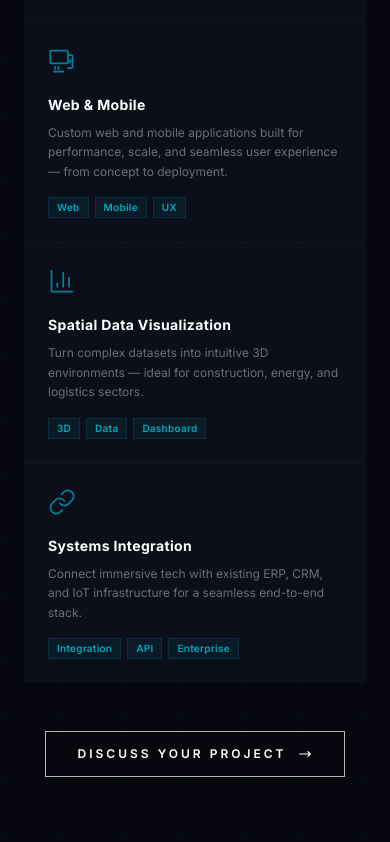
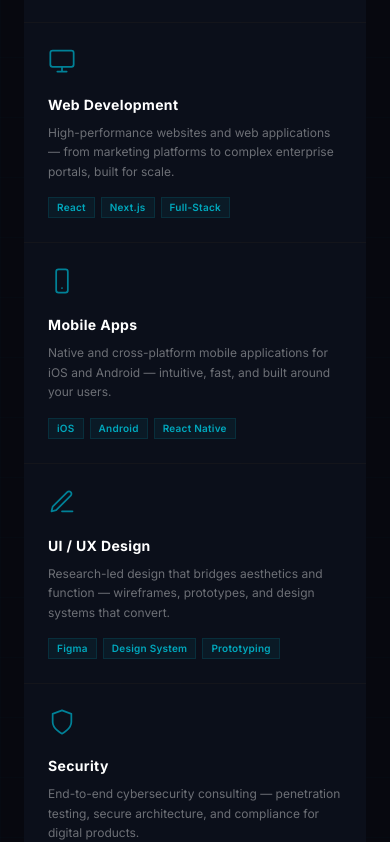
Before and after one commit to Marwanelh/neorealiti-website, a Next.js app: page / in a window 390 px wide. Shown: the part 5144-5986 px from the top of the page. Built offline with nearby package versions, Linux system fonts and the light colour scheme.

Commit message:
Expand Web & Mobile into 4 dedicated service cards
- Web Development (React, Next.js, Full-Stack)
- Mobile Apps (iOS, Android, React Native)
- UI / UX Design (Figma, Design System, Prototyping)
- Security (Cybersecurity, Compliance, Audit)

```diff
--- a/components/neo/NeoServices.tsx
+++ b/components/neo/NeoServices.tsx
@@ -55,12 +55,42 @@ const services = [
   {
     icon: (
       <svg viewBox="0 0 24 24" fill="none" stroke="currentColor" strokeWidth="1.5" strokeLinecap="round" strokeLinejoin="round">
-        <rect x="2" y="3" width="15" height="11" rx="1" /><path d="M17 7h3a1 1 0 0 1 1 1v9a1 1 0 0 1-1 1h-3" /><path d="M6 17v2m3-2v2m-4 2h8" /><line x1="19" y1="11" x2="19" y2="13" />
+        <rect x="2" y="3" width="20" height="14" rx="2" /><path d="M8 21h8m-4-4v4" />
       </svg>
     ),
-    title: 'Web & Mobile',
-    desc: 'Custom web and mobile applications built for performance, scale, and seamless user experience — from concept to deployment.',
-    tags: ['Web', 'Mobile', 'UX'],
+    title: 'Web Development',
+    desc: 'High-performance websites and web applications — from marketing platforms to complex enterprise portals, built for scale.',
+    tags: ['React', 'Next.js', 'Full-Stack'],
+  },
+  {
+    icon: (
+      <svg viewBox="0 0 24 24" fill="none" stroke="currentColor" strokeWidth="1.5" strokeLinecap="round" strokeLinejoin="round">
+        <rect x="7" y="2" width="10" height="20" rx="2" /><line x1="12" y1="18" x2="12" y2="18.01" />
+      </svg>
+    ),
+    title: 'Mobile Apps',
+    desc: 'Native and cross-platform mobile applications for iOS and Android — intuitive, fast, and built around your users.',
+    tags: ['iOS', 'Android', 'React Native'],
+  },
+  {
+    icon: (
+      <svg viewBox="0 0 24 24" fill="none" stroke="currentColor" strokeWidth="1.5" strokeLinecap="round" strokeLinejoin="round">
+        <path d="M12 20h9" /><path d="M16.5 3.5a2.121 2.121 0 0 1 3 3L7 19l-4 1 1-4L16.5 3.5z" />
+      </svg>
+    ),
+    title: 'UI / UX Design',
+    desc: 'Research-led design that bridges aesthetics and function — wireframes, prototypes, and design systems that convert.',
+    tags: ['Figma', 'Design System', 'Prototyping'],
+  },
+  {
+    icon: (
+      <svg viewBox="0 0 24 24" fill="none" stroke="currentColor" strokeWidth="1.5" strokeLinecap="round" strokeLinejoin="round">
+        <path d="M12 22s8-4 8-10V5l-8-3-8 3v7c0 6 8 10 8 10z" />
+      </svg>
+    ),
+    title: 'Security',
+    desc: 'End-to-end cybersecurity consulting — penetration testing, secure architecture, and compliance for digital products.',
+    tags: ['Cybersecurity', 'Compliance', 'Audit'],
   },
   {
     icon: (
```
